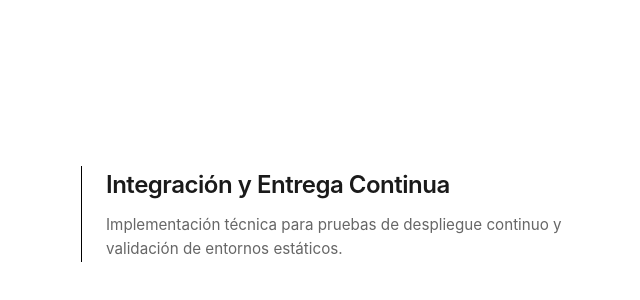
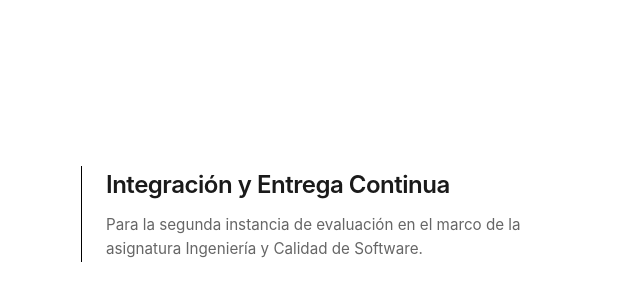
Before and after one commit to azulat/ics-cicd, a website: page index.html in a window 1280 px wide. Shown: the part 186-486 px from the top of the page, without its empty margins (309-949 px from the left). Drawn offline with Linux system fonts and the light colour scheme.

Commit message:
test de push en main

```diff
--- a/index.html
+++ b/index.html
@@ -66,7 +66,7 @@
     <main>
         <div class="content">
             <h1>Integración y Entrega Continua</h1>
-            <p>Implementación técnica para pruebas de despliegue continuo y validación de entornos estáticos.</p>
+            <p>Para la segunda instancia de evaluación en el marco de la asignatura Ingeniería y Calidad de Software.</p>
         </div>
     </main>
 </body>
```
